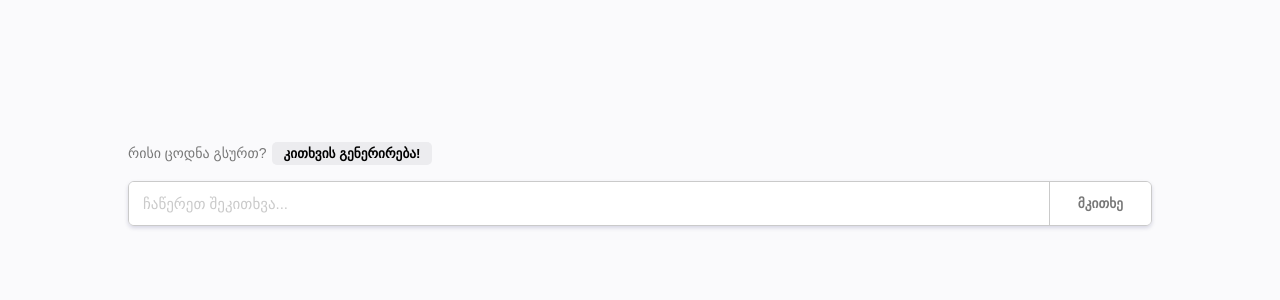
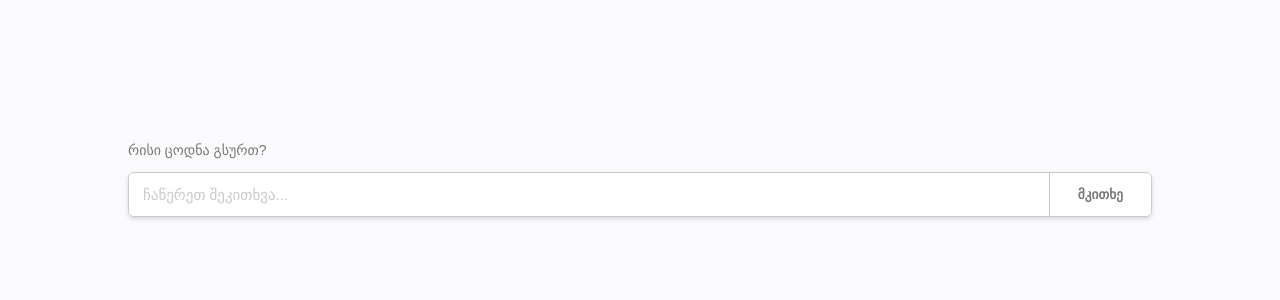
Before and after one commit to nikolozi2001/medical-chatbot-front, a React (Create React App) app: page / in a window 1280 px wide. Shown: the top 300 px of the page. Built offline with nearby package versions, Linux system fonts and the light colour scheme.

Commit message:
Remove surprise question generation feature from App component

```diff
--- a/src/App.js
+++ b/src/App.js
@@ -5,18 +5,6 @@ const App = () => {
   const [error, setError] = useState("");
   const [response, setResponse] = useState("");
   const [loading, setLoading] = useState(false);
-
-  const surpriseOptions = [
-    "ვინ არის საუკეთესო გასტროენტეროლოგი?",
-    "რა გზას მივმართო თავის ტკივილის დროს?",
-    "რომელი კლინიკაა ყველაზე კარგი?",
-    "რა უნდა ვიცოდეთ გაღიზიანებული ნაწლავის სინდრომის დროს?",
-  ];
-
-  const surprise = () => {
-    const randomValue = Math.floor(Math.random() * surpriseOptions.length);
-    setValue(surpriseOptions[randomValue]);
-  };
 
   const getResponse = async () => {
     if (!value) {
@@ -55,12 +43,7 @@ const App = () => {
 
   return (
     <div className="app">
-      <p>
-        რისი ცოდნა გსურთ?
-        <button className="surprise" onClick={surprise}>
-          კითხვის გენერირება!
-        </button>
-      </p>
+      <p>რისი ცოდნა გსურთ?</p>
       <div className="input-container">
         <input
           value={value}
```
